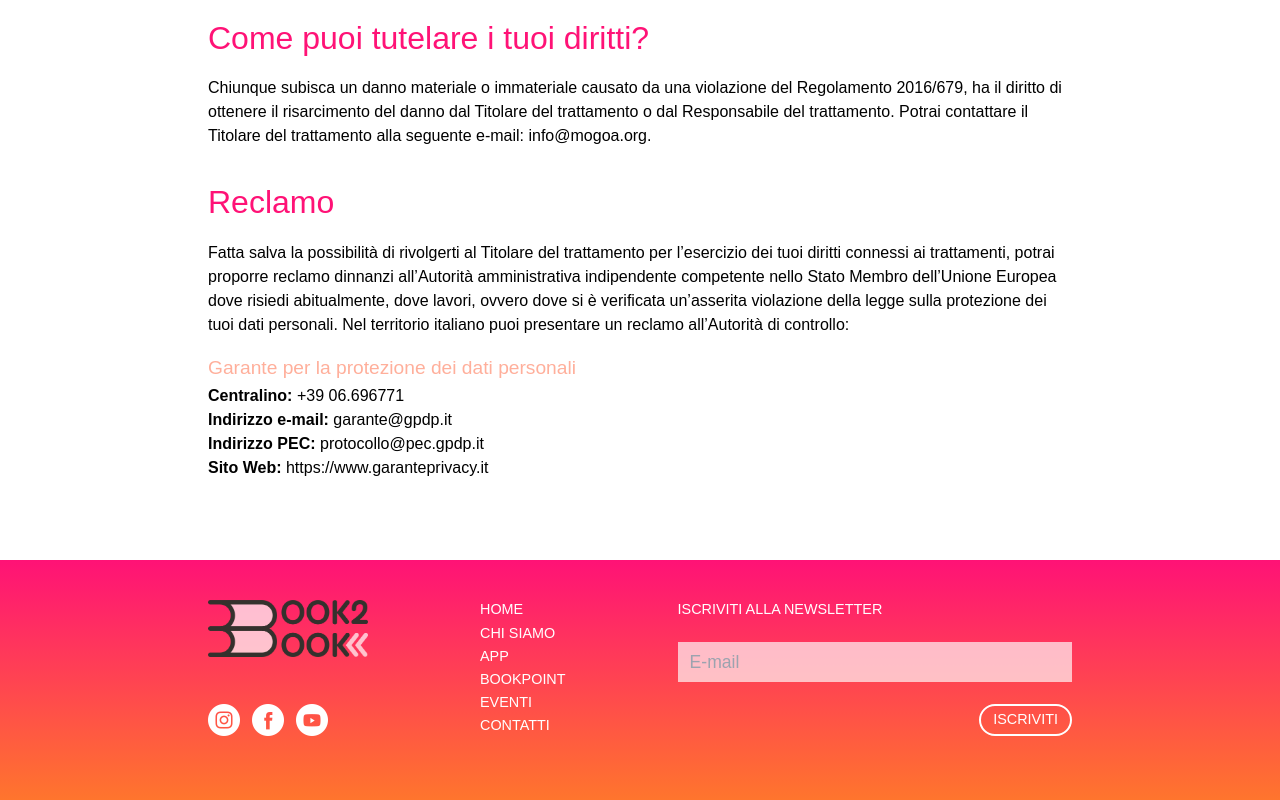
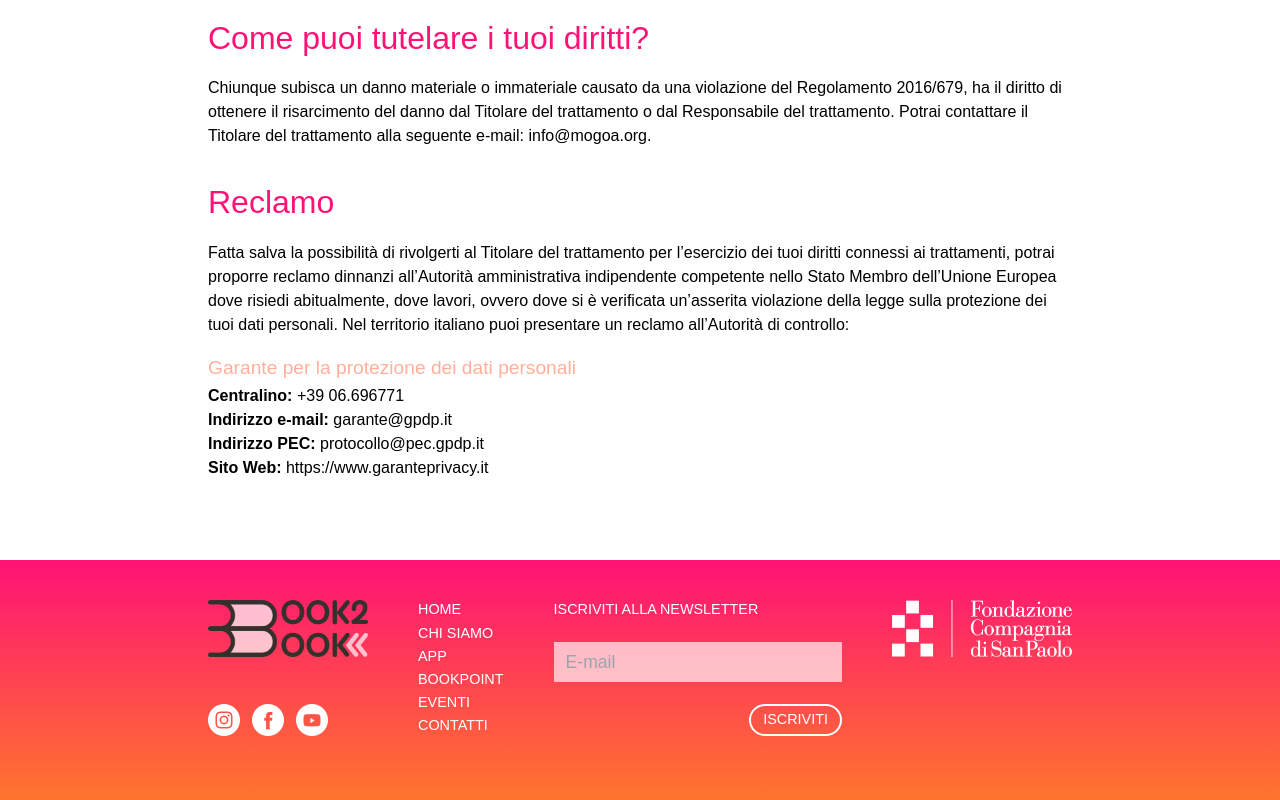
Before and after one commit to Book-To-Book/book2book-org-website, a React (Create React App) app: page /privacy-policy in a window 1280 px wide. Shown: the part 4194-4994 px from the top of the page. Built offline with nearby package versions, Linux system fonts and the light colour scheme; a web font is replaced by a local one.

Commit message:
logo compagnia di san paolo

```diff
--- a/src/components/Footer.jsx
+++ b/src/components/Footer.jsx
@@ -6,6 +6,7 @@ import logoColorBg from "../assets/img/logo_colorBg.png";
 import iconInstagram from "../assets/icons/instagram.png";
 import iconFacebook from "../assets/icons/facebook.png";
 import iconYoutube from "../assets/icons/youtube.png";
+import logoSanPaolo from "../assets/img/compagnia_san_paolo.png"
 import useMediaQuery from "../hooks/useMediaQuery";
 
 const Footer = () => {
@@ -16,18 +17,23 @@ const Footer = () => {
 
   return (
     <div className={`
-      absolute bottom-0 left-1/2 -translate-x-1/2
-      w-full
+      absolute bottom-0 left-1/2 -translate-x-1/2 w-full
       ${bgColor ? "bg-opacity-0" : "bg-gradient-to-b from-pink to-orange"}
     `}>
       <div className="
-        flex sm:space-x-28 justify-between sm:items-stretch
-        w-full max-w-5xl px-20 pt-10 pb-16 mx-auto
-        text-white text-xs
-        max-sm:flex-col max-sm:items-center max-sm:space-y-5
+        flex sm:space-x-10 md:space-x-[50px] justify-between sm:items-stretch
+        w-full max-w-5xl pt-10 pb-16 mx-auto
+        text-white text-xs px-20
+        max-sm:flex-col max-sm:items-center max-sm:space-y-10
       ">
-        <div className="flex flex-col justify-between space-y-3 w-40 max-sm:items-center">
-          <img className="w-40" src={logoColorBg} alt="logo"/>
+        <div className="flex flex-col justify-between max-sm:space-y-8 sm:space-y-3 sm:w-40 max-sm:items-center">
+          {!sm && <>
+            <div className="flex justify-between items-center space-x-10">
+              <img className="w-40" src={logoColorBg} alt="logo"/>
+              <img className="w-40" src={logoSanPaolo} alt="compagnia di san paolo"/>
+            </div>
+          </>}
+          {sm && <img className="w-40" src={logoColorBg} alt="logo"/>}
           <div className="flex space-x-3">
             <a href="https://www.instagram.com/book2book.app/">
               <img className="w-8" src={iconInstagram} alt="instagram"/>
@@ -40,6 +46,7 @@ const Footer = () => {
             </a>
           </div>
         </div>
+
         {sm && <div className={"flex flex-col justify-between text-xs space-y-1"}>
           <a href="/">HOME</a>
           <a href="/info">CHI SIAMO</a>
@@ -61,6 +68,10 @@ const Footer = () => {
             </Cta>
           </div>
         </form>
+
+        {sm && <div className="my-0">
+          <img src={logoSanPaolo} className="min-w-[50px] max-w-[180px] w-full" alt="compagnia di san paolo"/>
+        </div>}
       </div>
     </div>
   )
--- a/src/components/Page.jsx
+++ b/src/components/Page.jsx
@@ -8,7 +8,7 @@ const Page = ({children}) => {
 
   return (
     <div className={`w-full min-h-full overflow-hidden ${bgColor ? "bg-gradient-to-b from-pink to-orange" : "bg-white"}`}>
-      <div className="w-full max-w-5xl sm:px-20 max-sm:px-10 pt-40 sm:pb-80 max-sm:pb-96 mx-auto">
+      <div className="w-full max-w-5xl sm:px-20 max-sm:px-10 pt-40 sm:pb-80 max-sm:pb-[400px] mx-auto">
         {children}
       </div>
     </div>
```
Also changed, not shown: src/assets/img/compagnia_san_paolo.png (added).
